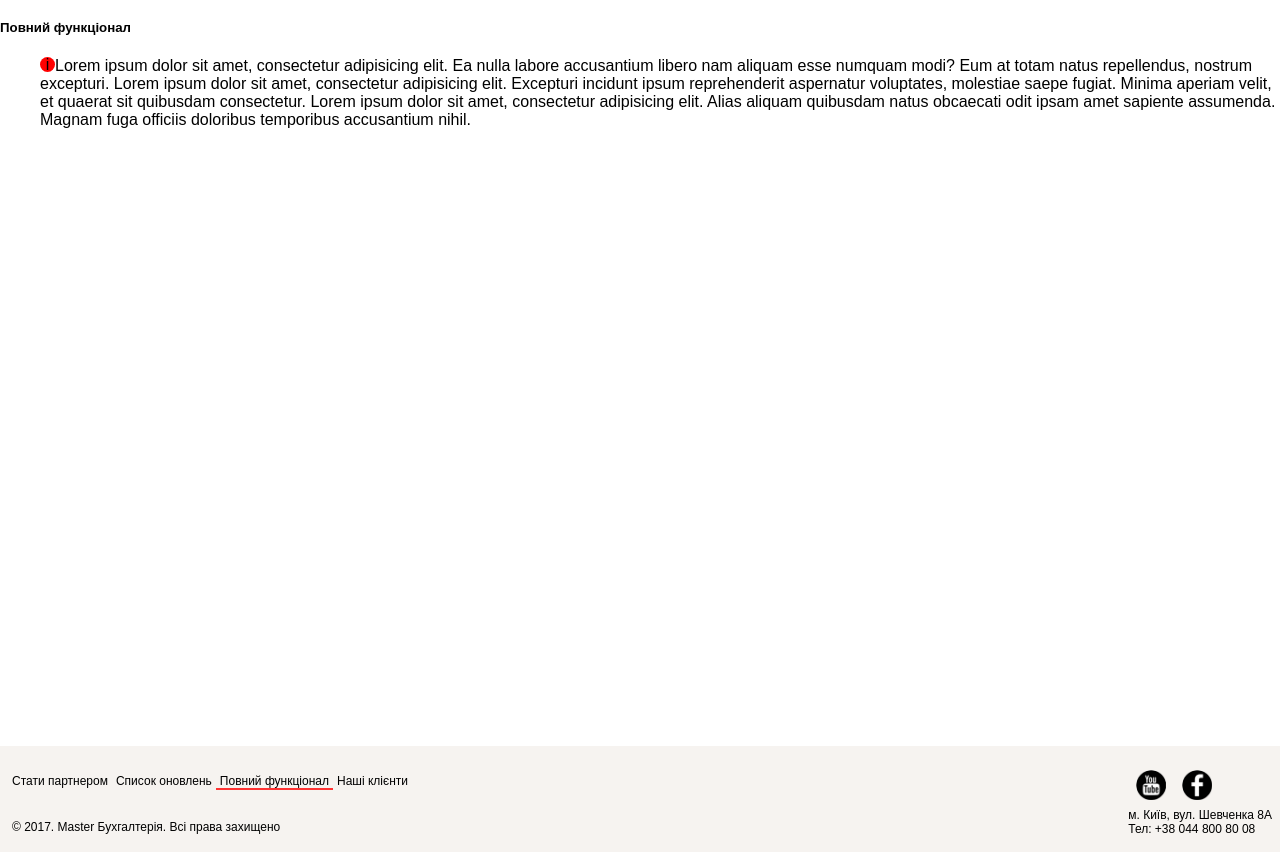
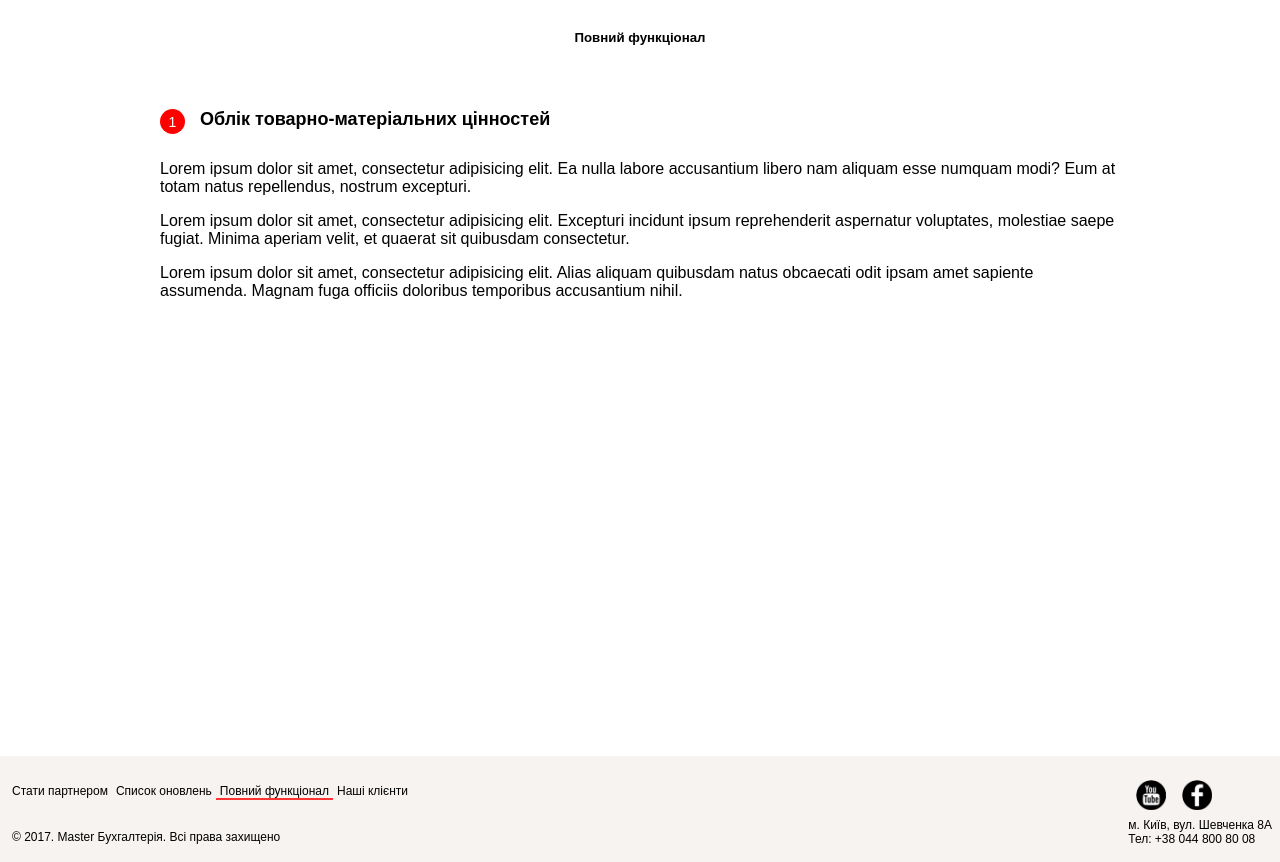
Before and after one commit to tphvtr/masterB, a plain HTML site: page features.html in a window 1280 px wide. Shown: the part 75-937 px from the top of the page. Drawn offline with Linux system fonts and the light colour scheme.

Commit message:
flex vers_2.1

```diff
--- a/features.html
+++ b/features.html
@@ -28,12 +28,13 @@
 		</a>
 	</header>
 		<div class="sticky_wrap">
-			 <h5>Повний функціонал</h5>
+			 <h5 class="functional_main_heading">Повний функціонал</h5>
 			 <ol class="functional_ol">
-			 	<li>
-			 		<span>Lorem ipsum dolor sit amet, consectetur adipisicing elit. Ea nulla labore accusantium libero nam aliquam esse numquam modi? Eum at totam natus repellendus, nostrum excepturi.</span>
-			 		<span>Lorem ipsum dolor sit amet, consectetur adipisicing elit. Excepturi incidunt ipsum reprehenderit aspernatur voluptates, molestiae saepe fugiat. Minima aperiam velit, et quaerat sit quibusdam consectetur.</span>
-			 		<span>Lorem ipsum dolor sit amet, consectetur adipisicing elit. Alias aliquam quibusdam natus obcaecati odit ipsam amet sapiente assumenda. Magnam fuga officiis doloribus temporibus accusantium nihil.</span>
+			 	<li class="num_marker">
+			 		<h5 class="functional_heading">Облік товарно-матеріальних цінностей</h5>
+			 		<p>Lorem ipsum dolor sit amet, consectetur adipisicing elit. Ea nulla labore accusantium libero nam aliquam esse numquam modi? Eum at totam natus repellendus, nostrum excepturi.</p>
+			 		<p>Lorem ipsum dolor sit amet, consectetur adipisicing elit. Excepturi incidunt ipsum reprehenderit aspernatur voluptates, molestiae saepe fugiat. Minima aperiam velit, et quaerat sit quibusdam consectetur.</p>
+			 		<p>Lorem ipsum dolor sit amet, consectetur adipisicing elit. Alias aliquam quibusdam natus obcaecati odit ipsam amet sapiente assumenda. Magnam fuga officiis doloribus temporibus accusantium nihil.</p>
 			 	</li>
 			 </ol>
 		</div>
@@ -64,5 +65,8 @@
 	 		</p>
 	 	</div>
 	 </footer>
+	<script>
+	var j = document.getElementsByClassName('num_marker').length;
+	</script>
 </body>
 </html>
--- a/style/style.css
+++ b/style/style.css
@@ -558,7 +558,7 @@ footer{
 .social_media a{
 	width: 30px;
 	height: 30px;
-	border-right: 50%;
+	border-radius: 50%;
 	margin: 0 8px;
 }
 .utube:before{
@@ -654,7 +654,7 @@ button:hover{
 	height: 88px;
 
 }
-.wrap_text_consulting{
+.wrap_text_clients{
 	background-color: #fff;
 }
 .h2_consulting:after{
@@ -716,13 +716,20 @@ button:hover{
 	display: block;
 	float: left;
 }
-.functional_ol::before {
-    content: "i";
+.functional_main_heading{
+	text-align: center;
+	margin: 32px 0 64px;
+}
+.functional_ol li:before {
+    content: '1';
     border-radius: 50%;
     display: block;
     background-color: red;
-    width: 15px;
-    height: 15px;
+    width: 25px;
+    height: 25px;
+    margin-right: 15px;
+  	font-size: 14px;
+  	color: #fff;
     float: left;
     display: flex;
     justify-content: center;
@@ -731,6 +738,13 @@ button:hover{
 
 .functional_ol {
     list-style: none;
+    max-width: 960px;
+    margin: 0 auto;
+    padding: 0;
+}
+.functional_heading{
+	font-weight: bold;
+	font-size: 18px;
 }
 
 @media (min-width: 640px){
```
Also changed, not shown: clients.html (+1 -1 lines).
